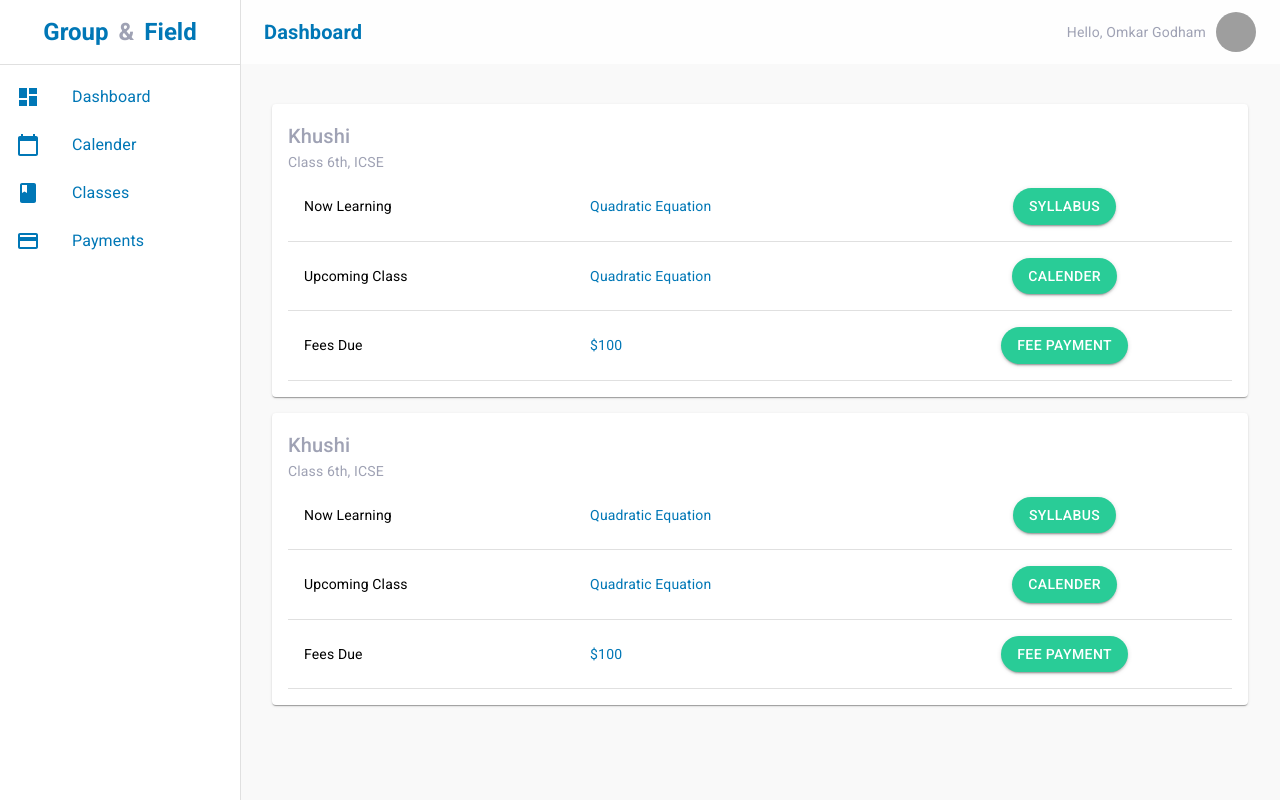
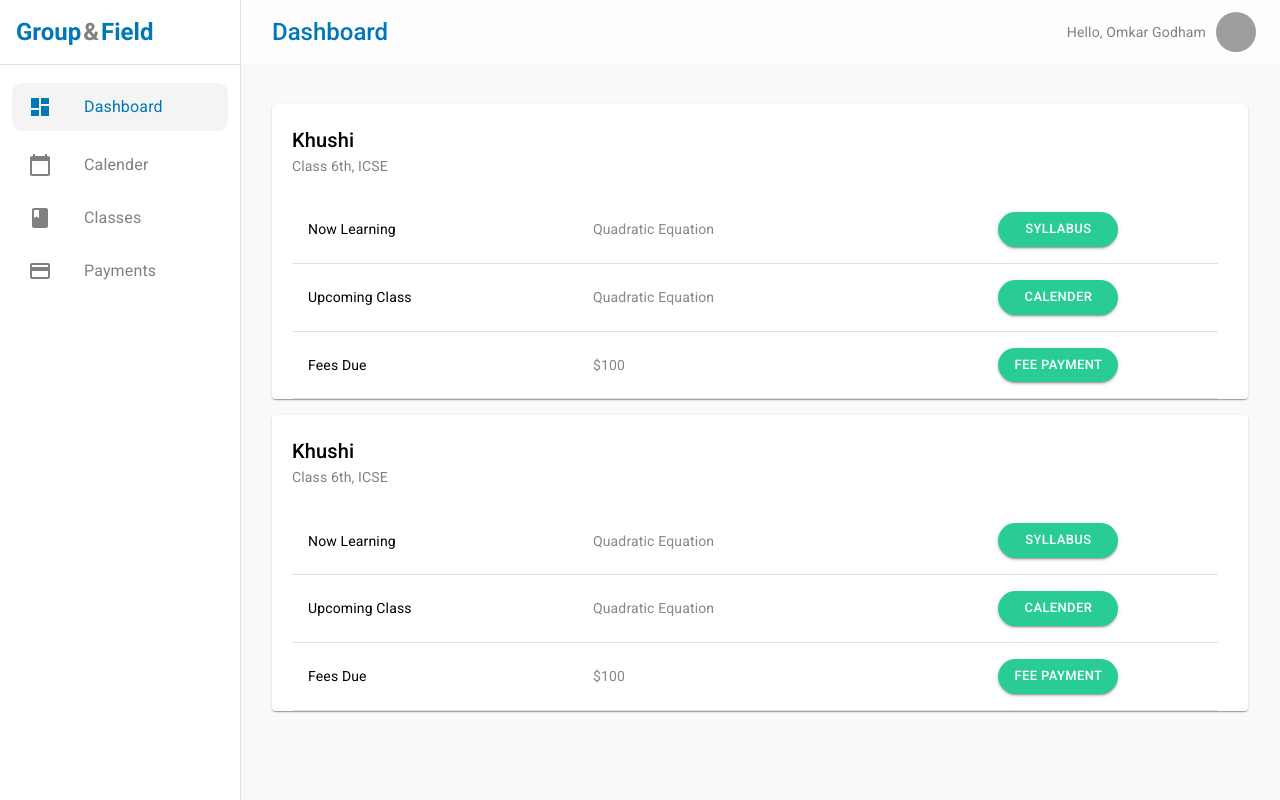
Before and after one commit to omgodham/group-field-frontend, a React (Create React App) app: page /dashboard in a window 1280 px wide. Built offline with nearby package versions, Linux system fonts and the light colour scheme; grey boxes are pictures that could not be loaded.

Commit message:
dashboard UI enhanced

```diff
--- a/src/components/Dashboard/StudentInfo.js
+++ b/src/components/Dashboard/StudentInfo.js
@@ -7,15 +7,20 @@ const useStyles = makeStyles(theme => ({
     button: {
         backgroundColor:theme.palette.success.main,
         borderRadius:'20px',
-        color:theme.palette.common.white
+        color:theme.palette.common.white,
+        width: '120px',
+        fontSize: '13px'
     },
     category:{
         color:theme.palette.common.black
     },
     paper:{
-        padding:theme.spacing(2),
+        padding: '20px 30px 0px 20px',
         margin:theme.spacing(2)
-    }
+    },
+    table:{
+      marginTop: '20px'
+    },
   }));
 
 
@@ -37,7 +42,7 @@ function StudentInfo() {
     return (
         <Paper className={classes.paper}>
             <Box flexDirection='column' justifyContent='center'>
-                <Typography variant='h6' color='textSecondary'>Khushi</Typography>
+                <Typography variant='h6' style={{color: '#000000'}}>Khushi</Typography>
                 <Typography variant='body2' color='textSecondary'>Class 6th, ICSE</Typography>
             </Box>
             <Table className={classes.table} aria-label="simple table">
@@ -47,7 +52,7 @@ function StudentInfo() {
                     <TableCell align="left" className={classes.category}>
                       {row.category}
                     </TableCell>
-              <TableCell  align="left">{row.className}</TableCell>
+                    <TableCell  align="left" style={{color: '#878787'}}>{row.className}</TableCell>
                     {index === 0? <TableCell align="center"><Button variant='contained' className={classes.button}>Syllabus</Button></TableCell>
                     :index === 1 ? <TableCell align="center"><Button  variant='contained'  className={classes.button}>Calender</Button></TableCell>
                     :<TableCell align="center"><Button variant='contained' className={classes.button}>Fee Payment</Button></TableCell>}
--- a/src/components/Topbar.js
+++ b/src/components/Topbar.js
@@ -17,13 +17,18 @@ const useStyles = makeStyles(theme => ({
     title: {
       flexGrow: 1,
       fontFamily: 'Roboto, sans-serif',
-      fontWeight: '500',
+      fontWeight: '600',
       marginLeft: theme.spacing(5),
+      letterSpacing: '0.05rem'
     },
     topbarChild: {
       marginRight: theme.spacing(5),
       fontFamily: 'Roboto, sans-serfi',
       fontWeight: '400'
+    },
+    and: {
+      margin: '2px',
+      color: theme.palette.text.secondary
     }
 }));
 
@@ -35,8 +40,13 @@ export default function Topbar() {
     return (
         <div className={classes.root}>
             <Toolbar className={classes.Toolbar}>
-                <Typography variant="h5" color='primary' className={classes.title}>
-                    Group&Field
+                <Typography
+                  variant="h5"
+                  color='primary'
+                  className={classes.title}
+                  fontWeight='300'
+                >
+                    Group<span className={classes.and}>&</span>Field
                 </Typography>
                 <Typography variant="h6" color='primary' className={classes.topbarChild}>
                     About
--- a/src/components/signin/Form.js
+++ b/src/components/signin/Form.js
@@ -8,8 +8,9 @@ import { makeStyles, useTheme } from "@material-ui/core/styles";
 import {useDispatch} from 'react-redux'
 import { SignInAction } from "../../redux/actions/authActions";
 import CloseIcon from '@material-ui/icons/Close'
-import Alert from '@material-ui/lab/Alert';
+import { Alert } from '@material-ui/lab';
 import {useHistory} from 'react-router-dom';
+import theme from "../../theme";
 
 const useStyles = makeStyles(theme =>({
     root: {
@@ -33,12 +34,16 @@ const useStyles = makeStyles(theme =>({
     },
     headingTitle: {
         fontWeight: 700,
-        letterSpacing: '0.1rem'
+        letterSpacing: '0.05rem'
     },
     linkCont: {
         display: 'flex',
         justifyContent: 'space-between',
         padding: ('2px 20px'),
+    },
+    and:{
+      color: theme.palette.text.secondary,
+      margin: '5px'
     }
 }))
 
@@ -83,14 +88,14 @@ const handleChange = (e) => {
         <Grid align="center" className={classes.grid}>
           <form onSubmit={handleSubmit}>
             <Typography
-             fontStyle='Roboto, sans-serif'
-             fontWeight='700'
+              fontStyle='Roboto, sans-serif'
+              fontWeight='700'
               color="textPrimary"
               variant="h4"
               className={`${classes.typoGraphy} ${classes.headingTitle}`}
               style={{ margin: "20px" }}
             >
-              Group<span style={{ color: "gray" }}>&</span>Field
+              Group<span className={classes.and}>&</span>Field
             </Typography>
 
             <Typography
--- a/src/components/signin/helpers/index.js
+++ b/src/components/signin/helpers/index.js
@@ -1,3 +1,6 @@
+import React from "react"
+import axios from "axios"
+
 export const signIn = async () => {
     try {
         const result =await axios.post('',{})
--- a/src/layout/Layout.js
+++ b/src/layout/Layout.js
@@ -76,12 +76,39 @@ import {
     subTitle: {
       fontWeight:"700"
     },
-    listItem:{
-        backgroundColor:'#f4f4f4'
+    and: {
+      color: theme.palette.text.secondary,
+      margin: '2px',
+    },
+    list: {
+      // alignItems: 'center',
+      // justifyContent: 'center',
+      // // padding: '10px'
+    },
+    listitem: {
+      width: '90%',
+      borderRadius: '10px',
+      color: theme.palette.text.secondary,
+      margin: '5px auto'
+    },
+    activeListItem: {
+      width: '90%',
+      borderRadius: '10px',
+      backgroundColor:'#f4f4f4',
+      color: theme.palette.text.primary,
+      margin: '10px auto'
+
+    },
+    Icon: {
+      color: theme.palette.text.secondary,
+    },
+    activeIcon: {
+      color: theme.palette.text.primary
     },
     date:{
       flexGrow: "1",
-      fontWeight:'600'
+      fontWeight:'500',
+      marginLeft: theme.spacing(1)
     }
   }));
 
@@ -103,22 +130,22 @@ import {
     const menuItems = [
         {
           text:'Dashboard',
-          icon:<DashboardIcon color="primary"/>,
-          path:'/'
+          icon:<DashboardIcon />,
+          path:'/dashboard'
         },
         {
           text:'Calender',
-          icon:<CalendarTodayIcon color="primary"/>,
-          path:'/'
+          icon:<CalendarTodayIcon />,
+          path:'/calender'
         },
         {
             text:'Classes',
-            icon:<ClassIcon color="primary"/>,
+            icon:<ClassIcon />,
             path:'/signup'
           },
           {
             text:'Payments',
-            icon:<PaymentIcon color="primary"/>,
+            icon:<PaymentIcon />,
             path:'/signin'
           }
 
@@ -126,18 +153,18 @@ import {
     const drawer = (
       <div>
           <Link to='/dashboard' style={{textDecoration:'none'}}>
-        <Box display='flex' flexDirection="row" alignItems='center' justifyContent='center' className={classes.title}>
-          <Typography variant="h5" color='textPrimary' className={classes.subTitle}>Group</Typography>
-            <Typography variant="h5" color='textSecondary' style={{margin:'0 10px'}} className={classes.subTitle}>&</Typography>
-            <Typography variant="h5" color='textPrimary' className={classes.subTitle}>Field</Typography>
+        <Box display='flex' flexDirection="row" alignItems='left' justifyContent='left' className={classes.title}>
+          <Typography variant="h5" color='textPrimary' className={classes.subTitle}>
+            Group<span className={classes.and}>&</span>Field
+          </Typography>
         </Box>
         </Link>
         <Divider />
-        <List>
+        <List className={classes.list} display='flex' justifyContent='center' alignItems= 'center'>
           {menuItems.map((item, index) => (
-            <ListItem button key={index} onClick={() => {history.push(item.path)}} className={item.path === location.pathname ? classes.listItem : null }>
-              <ListItemIcon >{item.icon}</ListItemIcon>
-              <ListItemText primary={item.text} />
+            <ListItem button key={index} onClick={() => {history.push(item.path)}} className={item.path === location.pathname ? classes.activeListItem : classes.listitem }>
+              <ListItemIcon className={item.path === location.pathname ? classes.activeIcon : classes.Icon}>{item.icon}</ListItemIcon>
+              <ListItemText >{item.text}</ListItemText>
             </ListItem>
           ))}
         </List>
@@ -162,7 +189,7 @@ import {
               <MenuIcon />
             </IconButton>
             <Typography
-              variant="h6"
+              variant="h5"
               noWrap
               color="textPrimary"
               className={classes.date}
--- a/src/theme/index.js
+++ b/src/theme/index.js
@@ -18,7 +18,7 @@ const theme = createMuiTheme({
       },
     text: {
       primary: '#0077B6',
-      secondary: '#9FA2B4',
+      secondary: 'gray',
       hint:'#388e3c'
     }
   }
```
Also changed, not shown: 1 other file (tests, documents, lock files or other folders). Lines whose indentation alone changed are shown as unchanged.
